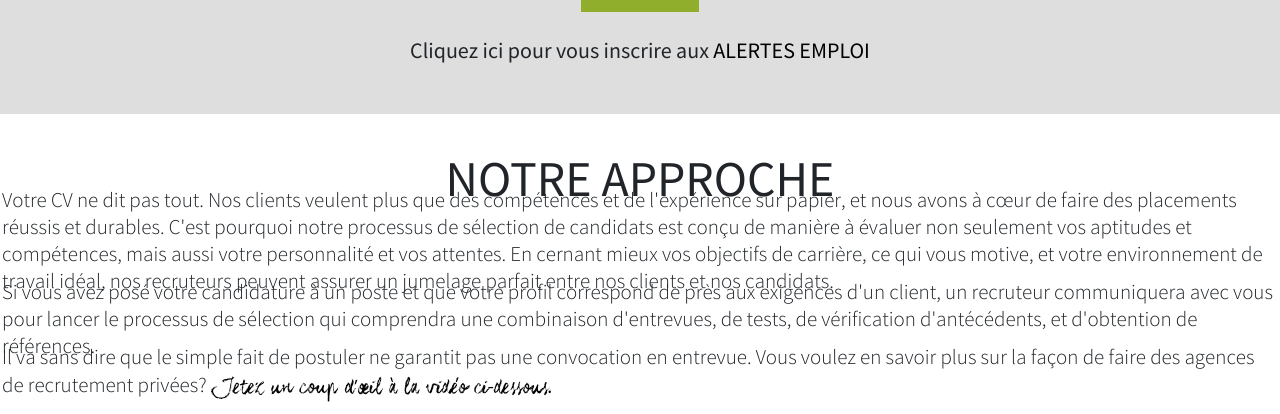
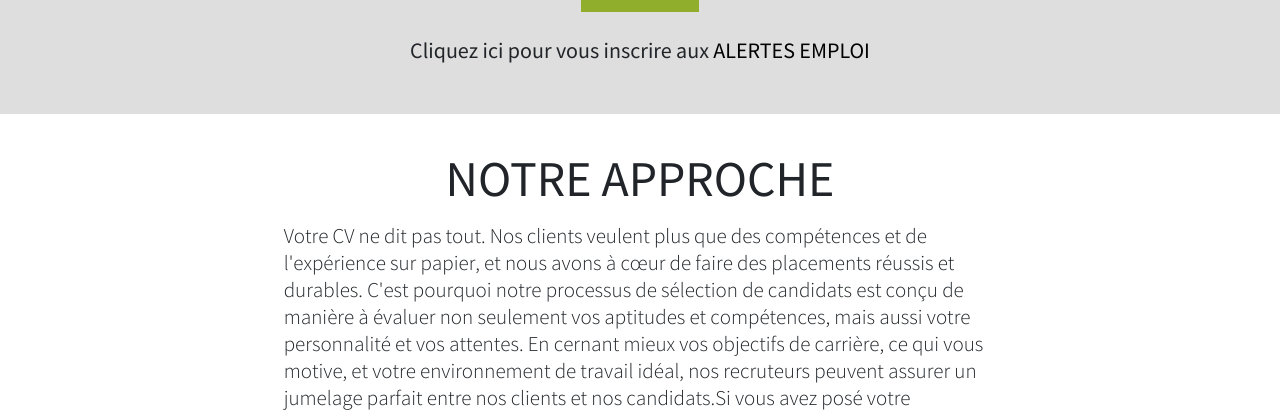
Before and after one commit to linker10/jodep, a Django app: page /travailler/ in a window 1280 px wide. Shown: the part 1072-1486 px from the top of the page. Run offline with Django 3.2, Linux system fonts and the light colour scheme; some libraries are stand-ins or nearby versions.

Commit message:
Fix button in embaucher page and fix the test in travailler page

```diff
--- a/templates/home/embaucher.html
+++ b/templates/home/embaucher.html
@@ -7,7 +7,7 @@
 			<div class="col 12 col-md-7 content mt-3 pt-3">
 				<h1 class="col-6 d-none d-xl-block" style="font-size: 55px; margin: -10px 0px 20px 0px; padding: 0px;"> EMBAUCHER</h1>
 				<p class="d-none d-xl-block" style="font-size: 19px;">Qu&#39;il s&#39;agisse de cibler un professionnel d&#39;exception pour un poste strat&eacute;gique, de mobiliser des centaines de candidats fiables &agrave; courte &eacute;ch&eacute;ance, ou de fournir des solutions compl&egrave;tes d&#39;impartition, nous sommes reconnus pour notre aptitude et notre d&eacute;termination &agrave; r&eacute;aliser l&#39;impossible.</p>
-				<a class="btn btn-primary btn-lg btn-block mt-5" style="width:224px; margin: -10px 0px 20px 0px; margin-top: 10px; " role="button" href="{% url 'home:personal' %}">PARLEZ À UN EXPERT</a>
+				<a class="btn btn-primary btn-lg btn-block mt-5" style="width:350px; margin: -10px 0px 20px 0px; margin-top: 10px; border-radius: 0%; display: inline-block; font-size: 34px;" role="button" href="{% url 'home:personal' %}">PARLEZ À UN EXPERT</a>
 		</div>
 	</div>
 
--- a/templates/home/travailler.html
+++ b/templates/home/travailler.html
@@ -23,9 +23,9 @@
 	<input type="submit" name="workBtn" value="Recherche" id="searchBtn" >
 <br><br>
 Cliquez ici pour vous inscrire aux <a style="line-height: initial;" target="_blank" href="https://services.quantum.ca/account.aspx?ln=fr-CA">ALERTES EMPLOI</a><br></form>
-	<div class="content d-none d-md-block">
+	<div class="content d-none d-md-block col-7">
 		<h2>NOTRE APPROCHE</h2>
-		<p>Votre CV ne dit pas tout. Nos clients veulent plus que des comp&eacute;tences et de l&#39;exp&eacute;rience sur papier, et nous avons &agrave; c&oelig;ur de faire des placements r&eacute;ussis et durables. C&#39;est pourquoi notre processus de s&eacute;lection de candidats est con&ccedil;u de mani&egrave;re &agrave; &eacute;valuer non seulement vos aptitudes et comp&eacute;tences, mais aussi votre personnalit&eacute; et vos attentes. En cernant mieux vos objectifs de carri&egrave;re, ce qui vous motive, et votre environnement de travail id&eacute;al, nos recruteurs peuvent assurer un jumelage parfait entre nos clients et nos candidats.</p><p>Si vous avez pos&eacute; votre candidature &agrave; un poste et que votre profil correspond de pr&egrave;s aux exigences d&#39;un client, un recruteur communiquera avec vous pour lancer le processus de s&eacute;lection qui comprendra une combinaison d&#39;entrevues, de tests, de v&eacute;rification d&#39;ant&eacute;c&eacute;dents, et d&#39;obtention de r&eacute;f&eacute;rences.&nbsp;</p><p>Il va sans dire que le simple fait de postuler ne garantit pas une convocation en entrevue. Vous voulez en savoir plus sur la fa&ccedil;on de faire des agences de recrutement priv&eacute;es? <img id="watch" src="{% static 'images/watch1.svg' %}" /></p>		<iframe width="560" height="315" style="margin-left:auto; margin-right:auto; display:block;" src="https://www.youtube.com/embed/r0pzUCx8pjM" frameborder="0" allowfullscreen></iframe>
+		<p class="mt-3">Votre CV ne dit pas tout. Nos clients veulent plus que des comp&eacute;tences et de l&#39;exp&eacute;rience sur papier, et nous avons &agrave; c&oelig;ur de faire des placements r&eacute;ussis et durables. C&#39;est pourquoi notre processus de s&eacute;lection de candidats est con&ccedil;u de mani&egrave;re &agrave; &eacute;valuer non seulement vos aptitudes et comp&eacute;tences, mais aussi votre personnalit&eacute; et vos attentes. En cernant mieux vos objectifs de carri&egrave;re, ce qui vous motive, et votre environnement de travail id&eacute;al, nos recruteurs peuvent assurer un jumelage parfait entre nos clients et nos candidats.Si vous avez pos&eacute; votre candidature &agrave; un poste et que votre profil correspond de pr&egrave;s aux exigences d&#39;un client, un recruteur communiquera avec vous pour lancer le processus de s&eacute;lection qui comprendra une combinaison d&#39;entrevues, de tests, de v&eacute;rification d&#39;ant&eacute;c&eacute;dents, et d&#39;obtention de r&eacute;f&eacute;rences.&nbsp;Il va sans dire que le simple fait de postuler ne garantit pas une convocation en entrevue. Vous voulez en savoir plus sur la fa&ccedil;on de faire des agences de recrutement priv&eacute;es? <img id="watch" src="{% static 'images/watch1.svg' %}" /></p>		<iframe width="560" height="315" style="margin-left:auto; margin-right:auto; display:block;" src="https://www.youtube.com/embed/r0pzUCx8pjM" frameborder="0" allowfullscreen></iframe>
 	</div>
 </div>
 
```
